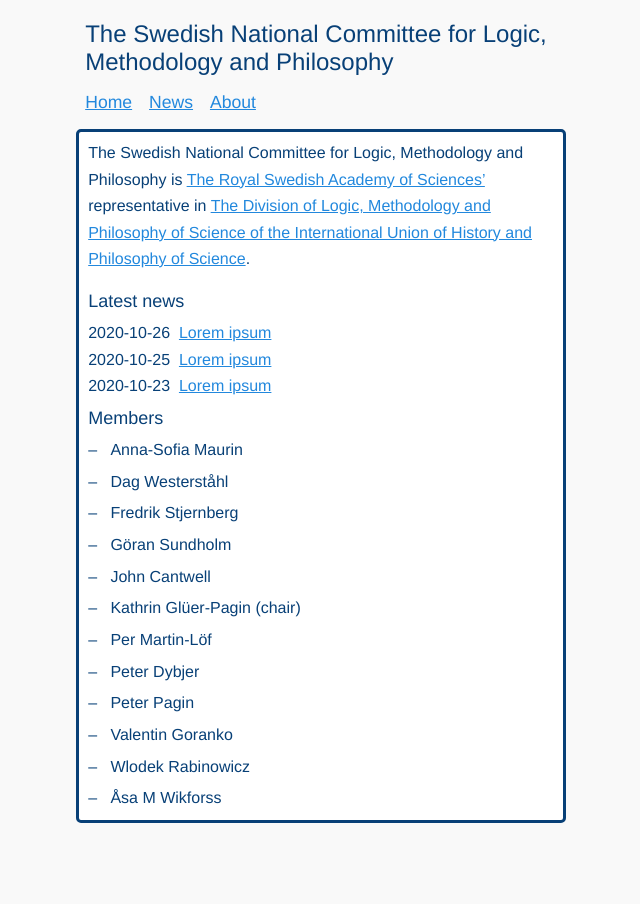
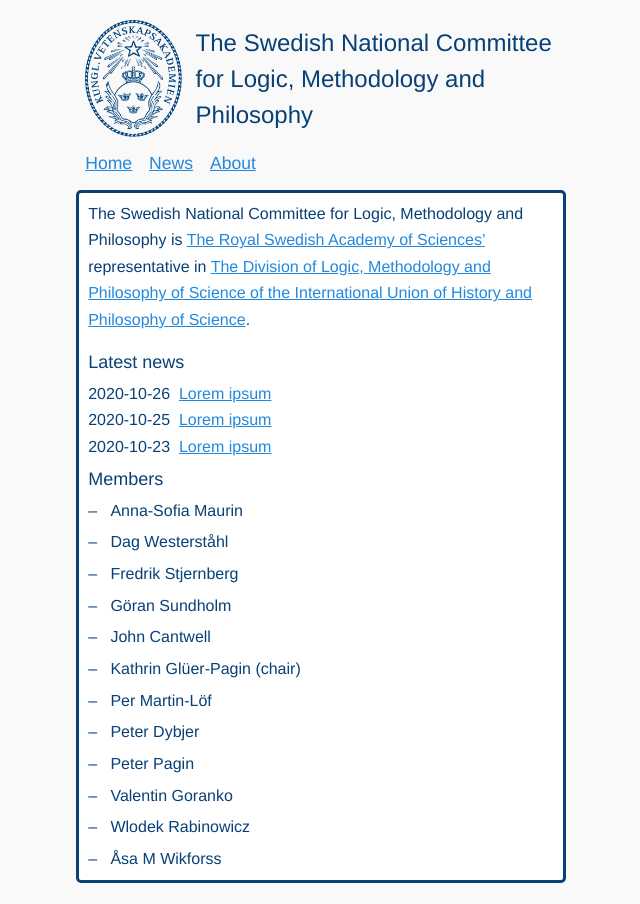
Before and after one commit to KVA-LMF/kva-lmf.github.io, a Jekyll site: the page built from index.md, in a window 1280 px wide. Shown: the whole page, without its empty margins (319-959 px from the left). Built offline with Jekyll 4.4.1, drawn with Linux system fonts in a browser that asks for light colours.

Commit message:
add logo

```diff
--- a/_layouts/default.html
+++ b/_layouts/default.html
@@ -8,9 +8,16 @@
     {% seo %}
   </head>
   <body>
-    <header><h1>
-      The Swedish National Committee for Logic, Methodology and Philosophy
-    </h1></header>
+    <header>
+      <div>
+        <div id="logo_container">
+          <img alt="KVA logo" src="/assets/img/kva_logo.png" width="358" height="430">
+        </div>
+        <div id="text_container">
+          <h1>The Swedish National Committee for Logic, Methodology and Philosophy</h1>
+        </div>
+      </div>
+    </header>
     <nav>
       <a href="/">Home</a>
       <a href="/news/">News</a>
--- a/css.css
+++ b/css.css
@@ -8,6 +8,37 @@ body {
   max-width: 55ch;
   padding: 0.5ch;
   margin: 0 auto;
+}
+header {
+  display: table;
+}
+header div {
+  display: table-row;
+  vertical-align: middle;
+  font-size: x-large;
+}
+header #logo_container {
+  display: table-cell;
+  vertical-align: middle;
+  width: 22%;
+  padding-right: 0.5ch;
+}
+header #text_container {
+  display: table-cell;
+  vertical-align: middle;
+  padding-left: 0.5ch;
+}
+header h1 {
+  vertical-align: middle;
+  font-size: min(5vw, 1em);
+  line-height: 1.5;
+  margin: 0;
+}
+header img {
+  vertical-align: middle;
+  width: 100%;
+  height: auto;
+  margin: 0;
 }
 header, nav, #content, footer {
   margin-top: 1em;
@@ -25,7 +56,7 @@ header, nav, #content, footer {
 nav {
   word-spacing: 1.4ch;
 }
-nav a{
+nav a {
   font-size: 1.1em;
 }
 h1, h2, h3, h4, h5, h6 {
```
Also changed, not shown: assets/img/kva_logo.png (added).
